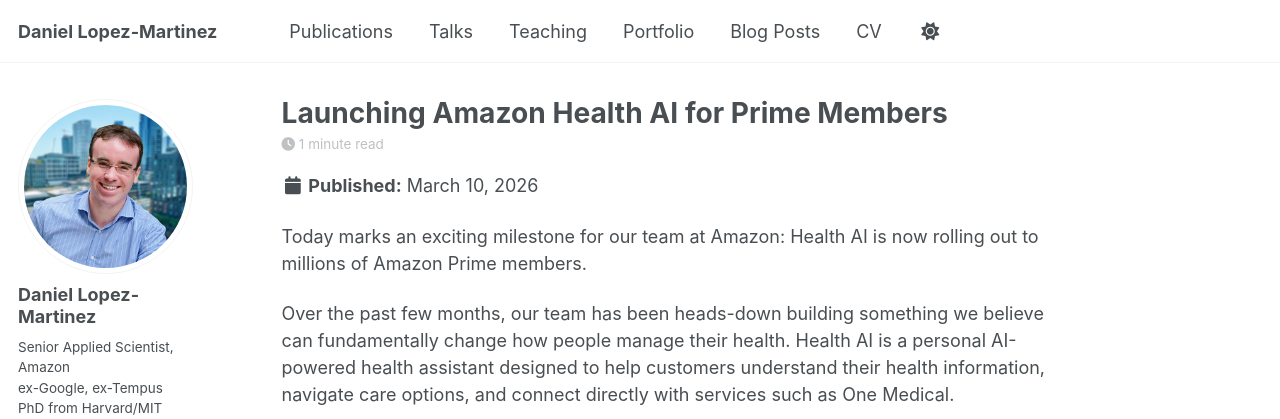
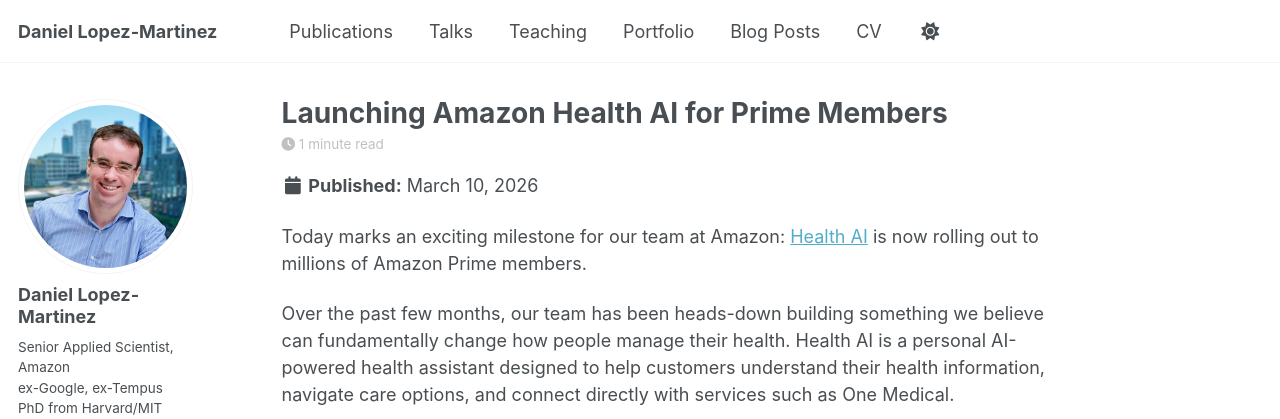
Before and after one commit to daniel-lopezmartinez/daniel-lopezmartinez.github.io, a Jekyll site: the page built from _posts/2026-03-10-launching-amazon-health-ai-for-prime-members.md, in a window 1280 px wide and 900 px high. Shown: the top 419 px of the window. Built offline with Jekyll 4.4.1, drawn with Linux system fonts in a browser that asks for light colours; some web fonts are replaced; a script that is not in the unit is left out; part of the change alters nothing that is shown.

```diff
--- a/_posts/2026-03-10-launching-amazon-health-ai-for-prime-members.md
+++ b/_posts/2026-03-10-launching-amazon-health-ai-for-prime-members.md
@@ -10,7 +10,7 @@ tags:
   - one-medical
 ---
 
-Today marks an exciting milestone for our team at Amazon: Health AI is now rolling out to millions of Amazon Prime members.
+Today marks an exciting milestone for our team at Amazon: [Health AI](http://amazon.com/health-ai) is now rolling out to millions of Amazon Prime members.
 
 Over the past few months, our team has been heads-down building something we believe can fundamentally change how people manage their health. Health AI is a personal AI-powered health assistant designed to help customers understand their health information, navigate care options, and connect directly with services such as One Medical.
 
```
